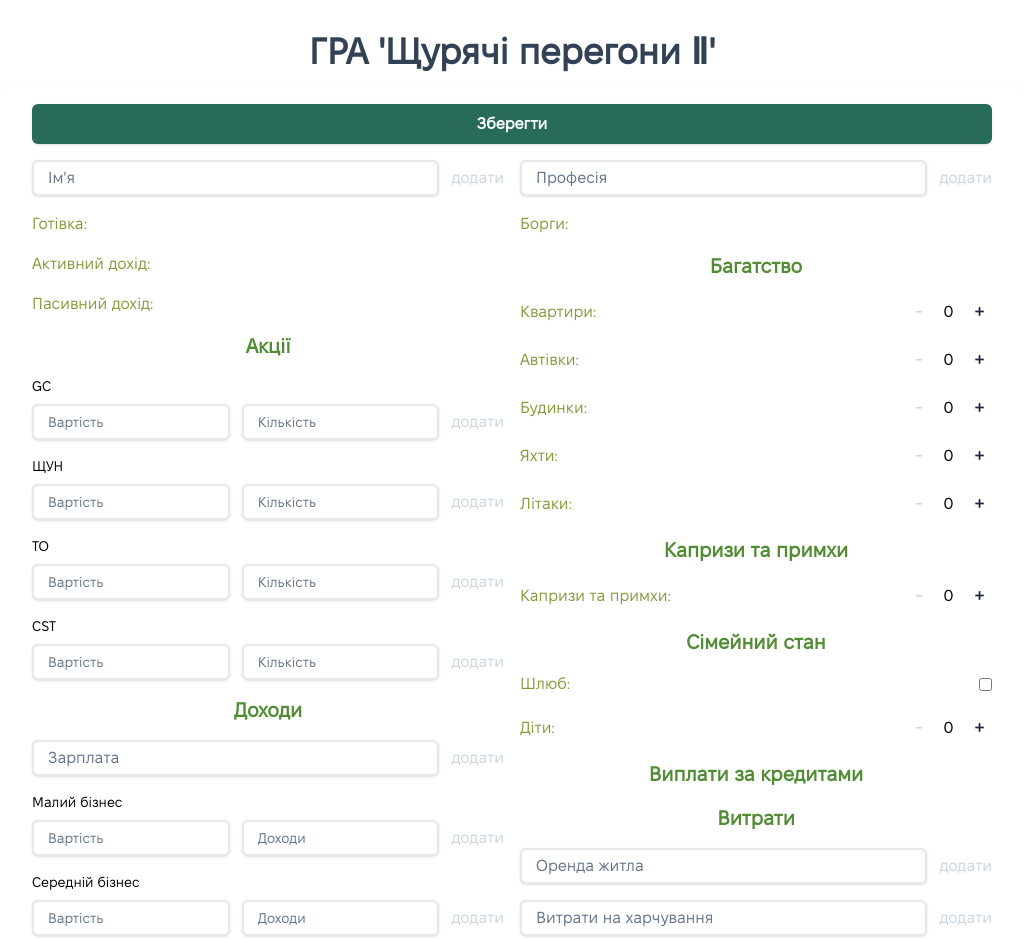
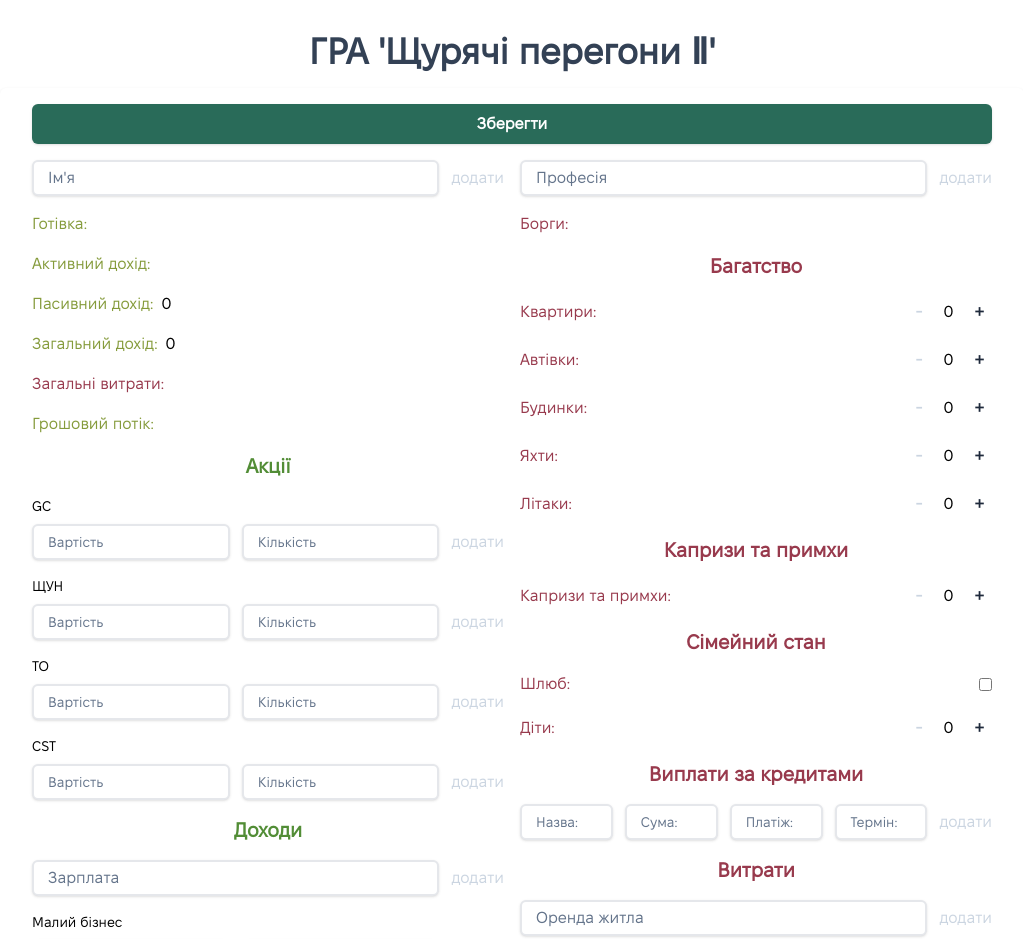
Before and after one commit to Kh-Ol-An/rat-race-client, a Vue app: page / in a window 1280 px wide. Shown: the top 939 px of the page, without its empty margins (128-1151 px from the left). Built offline with nearby package versions, Linux system fonts and the light colour scheme.

Commit message:
Added credit; added opposite color

```diff
--- a/src/components/Blank/Add.vue
+++ b/src/components/Blank/Add.vue
@@ -13,6 +13,10 @@
 import { computed } from 'vue';
 
 const props = defineProps({
+    name: {
+        type: String,
+        default: 'true',
+    },
     value: {
         type: String,
         required: true,
@@ -21,7 +25,16 @@ const props = defineProps({
         type: String,
         default: 'true',
     },
+    quantity: {
+        type: String,
+        default: 'true',
+    },
 });
 
-const disabled = computed(() => props.value.length === 0 || props.secondValue.length === 0);
+const disabled = computed(() =>
+    props.name.length === 0 ||
+    props.value.length === 0 ||
+    props.secondValue.length === 0 ||
+    props.quantity.length === 0
+);
 </script>
--- a/src/components/Blank/Checkbox.vue
+++ b/src/components/Blank/Checkbox.vue
@@ -1,6 +1,6 @@
 <template>
     <div class="flex items-center justify-between gap-2">
-        <label class="text-additional cursor-pointer" :for="id">
+        <label class="text-opposite cursor-pointer" :for="id">
             {{ label }}
         </label>
 
--- a/src/components/Blank/Index.vue
+++ b/src/components/Blank/Index.vue
@@ -19,6 +19,9 @@
                 <InfoField label="Готівка:" :value="cash" />
                 <InfoField label="Активний дохід:" :value="user.salary" />
                 <InfoField label="Пасивний дохід:" :value="passiveIncome" />
+                <InfoField label="Загальний дохід:" :value="income" />
+                <InfoField opposite label="Загальні витрати:" :value="expenses" />
+                <InfoField label="Грошовий потік:" :value="cashFlow" />
 
                 <!-- Акції -->
                 <h2 class="px-4 text-xl font-bold text-primary text-center">Акції</h2>
@@ -197,10 +200,10 @@
             </div>
 
             <div class="flex flex-col gap-4">
-                <InfoField label="Борги:" :value="debt" />
+                <InfoField opposite label="Борги:" :value="debt" />
 
                 <!-- Багатство -->
-                <h2 class="px-4 text-xl font-bold text-primary text-center">Багатство</h2>
+                <h2 class="px-4 text-xl font-bold text-opposite text-center">Багатство</h2>
                 <Quantity label="Квартири:" v-model:count="user.apartments" />
                 <Quantity label="Автівки:" v-model:count="user.cars" />
                 <Quantity label="Будинки:" v-model:count="user.houses" />
@@ -208,25 +211,37 @@
                 <Quantity label="Літаки:" v-model:count="user.aircraft" />
 
                 <!-- Капризи та примхи -->
-                <h2 class="px-4 text-xl font-bold text-primary text-center">Капризи та примхи</h2>
+                <h2 class="px-4 text-xl font-bold text-opposite text-center">Капризи та примхи</h2>
                 <Quantity label="Капризи та примхи:" v-model:count="user.whimsAndFancies" />
 
                 <!-- Сімейний стан -->
-                <h2 class="px-4 text-xl font-bold text-primary text-center">Сімейний стан</h2>
+                <h2 class="px-4 text-xl font-bold text-opposite text-center">Сімейний стан</h2>
                 <Checkbox v-model:checked="user.marriage" id="marriage" label="Шлюб:" />
                 <Quantity label="Діти:" v-model:count="user.children" />
 
                 <!-- Виплати за кредитами -->
-                <h2 class="px-4 text-xl font-bold text-primary text-center">Виплати за кредитами</h2>
+                <h2 class="px-4 text-xl font-bold text-opposite text-center">Виплати за кредитами</h2>
+                <InputCredit @add="addCredit" />
+                <ul v-if="user.credit.length > 0">
+                    <InfoCredit
+                        v-for="{ id, name, body, payment, quantity } in user.credit"
+                        :key="id"
+                        :name="name"
+                        :body="body"
+                        :payment="payment"
+                        :quantity="quantity"
+                    />
+                </ul>
 
                 <!-- Витрати -->
-                <h2 class="px-4 text-xl font-bold text-primary text-center">Витрати</h2>
+                <h2 class="px-4 text-xl font-bold text-opposite text-center">Витрати</h2>
                 <div v-if="user.rent.length === 0" class="flex items-center gap-3">
                     <Input v-model:value="rent" id="rent" placeholder="Оренда житла" />
                     <Add :value="rent" @add="addRent" />
                 </div>
                 <InfoField
                     v-if="user.rent.length > 0"
+                    opposite
                     label="Оренда житла:"
                     :value="user.rent"
                     editable
@@ -237,13 +252,13 @@
                     <Input v-model:value="food" id="food" placeholder="Витрати на харчування" />
                     <Add :value="food" @add="addFood" />
                 </div>
-                <InfoField v-if="user.food.length > 0" label="Витрати на харчування:" :value="user.food" />
+                <InfoField v-if="user.food.length > 0" opposite label="Витрати на харчування:" :value="user.food" />
 
                 <div v-if="user.clothes.length === 0" class="flex items-center gap-3">
                     <Input v-model:value="clothes" id="food" placeholder="Витрати на одяг" />
                     <Add :value="clothes" @add="addClothes" />
                 </div>
-                <InfoField v-if="user.clothes.length > 0" label="Витрати на одяг:" :value="user.clothes" />
+                <InfoField v-if="user.clothes.length > 0" opposite label="Витрати на одяг:" :value="user.clothes" />
 
                 <div v-if="user.fare.length === 0" class="flex items-center gap-3">
                     <Input v-model:value="fare" id="food" placeholder="Витрати на проїзд" />
@@ -251,6 +266,7 @@
                 </div>
                 <InfoField
                     v-if="user.fare.length > 0"
+                    opposite
                     label="Витрати на проїзд:"
                     :value="user.fare"
                     editable
@@ -263,6 +279,7 @@
                 </div>
                 <InfoField
                     v-if="user.phone.length > 0"
+                    opposite
                     label="Витрати на телефонні розмови:"
                     :value="user.phone"
                 />
@@ -283,6 +300,8 @@ import InputField from './InputField.vue';
 import Add from './Add.vue';
 import Quantity from './Quantity.vue';
 import Checkbox from './Checkbox.vue';
+import InputCredit from './InputCredit.vue';
+import InfoCredit from './InfoCredit.vue';
 import { removingSpaces } from '../../helpers/formating-values.js';
 
 const user = ref({
@@ -309,6 +328,7 @@ const user = ref({
     whimsAndFancies: 0,
     marriage: false,
     children: 0,
+    credit: [],
     rent: '',
     food: '',
     clothes: '',
@@ -322,6 +342,7 @@ const addName = () => user.value.name = name.value;
 const profession = ref('');
 const addProfession = () => user.value.profession = profession.value;
 
+// active
 const addShares = (fieldType, fieldSubType, id, worth, value) =>
     user.value[fieldType][fieldSubType].push({
         id,
@@ -348,6 +369,27 @@ const editBusinessCorrupt = (id, editValue) => {
     user.value.business.corrupt.find(business => business.id === id && (business.value = editValue.value));
 }
 
+const cash = computed(() => {
+    return '';
+});
+const passiveIncome = computed(() => {
+    let sum = 0;
+    user.value.business.small.map(business => sum += Number(business.value));
+    user.value.business.middle.map(business => sum += Number(business.value));
+    user.value.business.big.map(business => sum += Number(business.value));
+    user.value.business.corrupt.map(business => sum += Number(business.value));
+    return sum;
+});
+const income = computed(() => {
+    return Number(user.value.salary) + Number(passiveIncome.value);
+});
+const cashFlow = computed(() => {
+    return '';
+});
+
+// passive
+const addCredit = (id, name, body, payment, quantity) => user.value.credit.push({ id, name, body, payment, quantity });
+
 const rent = ref('');
 const addRent = () => user.value.rent = rent.value;
 const editRent = () => user.value.rent = '';
@@ -365,13 +407,10 @@ const editFare = () => user.value.fare = '';
 const phone = ref('');
 const addPhone = () => user.value.phone = phone.value;
 
-const cash = computed(() => {
-    return '';
-});
 const debt = computed(() => {
     return '';
 });
-const passiveIncome = computed(() => {
+const expenses = computed(() => {
     return '';
 });
 
--- /dev/null
+++ b/src/components/Blank/InfoCredit.vue
@@ -0,0 +1,37 @@
+<template>
+    <li class="grid grid-cols-4 items-center gap-2">
+        <span class="text-opposite">
+            {{ name }}
+        </span>
+        <span class="text-opposite">
+            {{ body }}
+        </span>
+        <span class="text-opposite">
+            {{ payment }}
+        </span>
+        <span class="text-opposite">
+            {{ quantity }}
+        </span>
+    </li>
+</template>
+
+<script setup>
+defineProps({
+    name: {
+        type: String,
+        required: true,
+    },
+    body: {
+        type: String,
+        required: true,
+    },
+    payment: {
+        type: String,
+        required: true,
+    },
+    quantity: {
+        type: String,
+        required: true,
+    },
+});
+</script>
--- a/src/components/Blank/InfoField.vue
+++ b/src/components/Blank/InfoField.vue
@@ -1,10 +1,10 @@
 <template>
     <div class="flex items-center gap-2">
-        <span class="text-additional">
+        <span :class="[opposite ? 'text-opposite' : 'text-additional']">
             {{ label }}
         </span>
         <span class="text-silver-800">
-            {{ value }}
+            {{ addingSpaces(value) }}
         </span>
         <button
             v-if="editable"
@@ -18,13 +18,19 @@
 </template>
 
 <script setup>
+import { addingSpaces } from '../../helpers/formating-values.js';
+
 defineProps({
+    opposite: {
+        type: Boolean,
+        default: false,
+    },
     label: {
         type: String,
         required: true,
     },
     value: {
-        type: String,
+        type: String || Number,
         required: true,
     },
     editable: {
--- /dev/null
+++ b/src/components/Blank/InputCredit.vue
@@ -0,0 +1,51 @@
+<template>
+    <div class="flex items-center gap-3">
+        <Input
+            id="credit-name"
+            placeholder="Назва:"
+            typeText
+            smallLabel
+            v-model:value="name"
+        />
+        <Input
+            id="credit-body"
+            placeholder="Сума:"
+            smallLabel
+            v-model:value="body"
+        />
+        <Input
+            id="credit-payment"
+            placeholder="Платіж:"
+            smallLabel
+            v-model:value="payment"
+        />
+        <Input
+            id="credit-quantity"
+            placeholder="Термін:"
+            smallLabel
+            v-model:value="quantity"
+        />
+        <Add :name="name" :value="body" :secondValue="payment" :quantity="quantity" @add="add" />
+    </div>
+</template>
+
+<script setup>
+import { ref } from "vue";
+import Input from './Input.vue';
+import Add from './Add.vue';
+
+const emit = defineEmits(['add']);
+
+const name = ref('');
+const body = ref('');
+const payment = ref('');
+const quantity = ref('');
+
+const add = () => {
+    emit('add', new Date().valueOf(), name.value, body.value, payment.value, quantity.value);
+    name.value = '';
+    body.value = '';
+    payment.value = '';
+    quantity.value = '';
+};
+</script>
--- a/src/components/Blank/Quantity.vue
+++ b/src/components/Blank/Quantity.vue
@@ -1,6 +1,6 @@
 <template>
     <div class="flex items-center justify-between gap-2">
-        <span class="text-additional">
+        <span class="text-opposite">
             {{ label }}
         </span>
 
--- a/src/helpers/formating-values.js
+++ b/src/helpers/formating-values.js
@@ -1,6 +1,7 @@
 export const removingSpaces = value => value.split(' ').join('');
 
 export const addingSpaces = (value) => {
+    value = String(value);
     value = removingSpaces(value);
     let reversedValues = value.split('').reverse();
     reversedValues.length > 3 && reversedValues.splice(3, 0, ' ');
```
